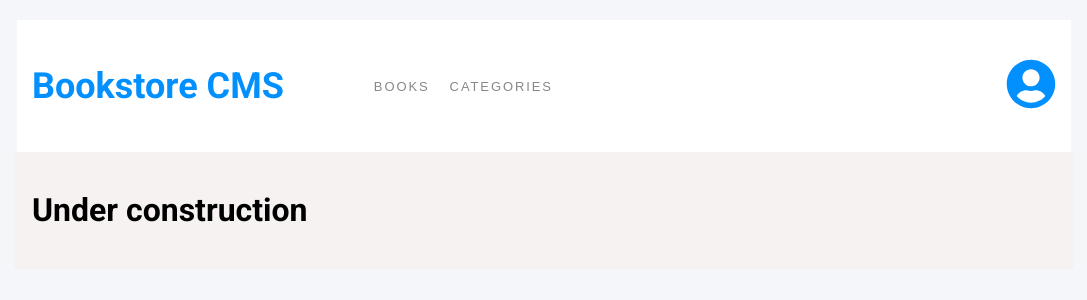
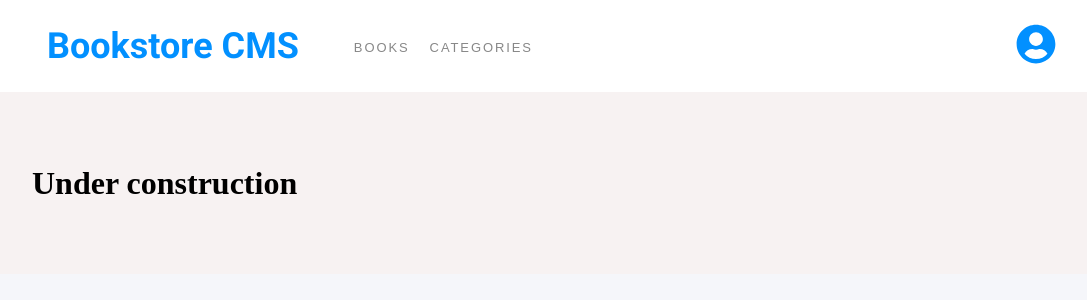
Before and after one commit to codehass/bookstore, a React (Create React App) app: page /categories in a window 1280 px wide. Shown: the top 300 px of the page, without its empty margins (96-1183 px from the left). Built offline with nearby package versions, Linux system fonts and the light colour scheme; the HTML template or start-up script is replaced by a standard one.

Commit message:
Make changes

```diff
--- a/src/components/addnew.js
+++ b/src/components/addnew.js
@@ -21,11 +21,16 @@ const Addnew = () => {
     e.preventDefault();
     dispatch(addBook(state));
     setState({
-      item_id: '', title: '', author: '', category: '',
+      item_id: '',
+      title: '',
+      author: '',
+      category: '',
     });
   };
 
   return (
+    <>
+      <h2 className="form-title">ADD NEW BOOK</h2>
       <form onSubmit={addToStore}>
         <input
           type="text"
@@ -46,6 +51,7 @@ const Addnew = () => {
 
         <input type="submit" placeholder="ADD BOOK" className="add-btn" />
       </form>
+    </>
   );
 };
 
--- a/src/components/book.js
+++ b/src/components/book.js
@@ -19,7 +19,7 @@ const Book = ({
           <div>
             <div className="category">{category}</div>
             <div className="title">{title}</div>
-            <div>{author}</div>
+            <div className="author">{author}</div>
           </div>
           <div className="btns">
             <button type="button" className="action-btn">
--- a/src/components/categories.js
+++ b/src/components/categories.js
@@ -2,7 +2,7 @@ import React from 'react';
 
 const Categories = () => (
   <div className="books">
-    <h1>Under construction</h1>
+    <h1 className="categ">Under construction</h1>
   </div>
 );
 
--- a/src/index.css
+++ b/src/index.css
@@ -20,14 +20,13 @@ a {
   justify-content: space-between;
   align-items: center;
   width: 80%;
-  margin: 20px auto auto auto;
-  padding: 15px;
+  margin: 0 auto auto auto;
+  padding: 10px 4%;
   background-color: #fff;
 }
 
 .nav-list {
   display: flex;
-  gap: 50px;
   align-items: center;
 }
 
@@ -41,6 +40,7 @@ a {
   color: #0290ff;
   font-size: 36px;
   font-weight: bold;
+  margin: 15px;
 }
 
 /* book styling */
@@ -50,15 +50,15 @@ a {
   margin: auto;
   display: flex;
   flex-direction: column;
-  gap: 50px;
-  padding: 18px;
+  gap: 13px;
+  padding: 4%;
   background: rgb(247, 242, 242);
 }
 
 .book {
   width: 90%;
   margin: auto;
-  padding: 30px;
+  padding: 15px 30px;
   display: flex;
   justify-content: space-between;
   align-items: center;
@@ -69,7 +69,7 @@ a {
 .add-book {
   width: 80%;
   margin: auto;
-  padding: 20px;
+  padding: 20px 4% 72px 4%;
   background: #fff;
   margin-bottom: 40px;
 }
@@ -102,11 +102,14 @@ form {
 }
 
 .action-btn {
-  padding: 0 8px;
+  font-family: 'Roboto Slab', serif;
+  background-color: transparent;
   border: none;
-  background-color: #fff;
-  font-size: 18px;
   color: #4386bf;
+  font-size: 0.875rem;
+  font-weight: 300;
+  align-items: center;
+  cursor: pointer;
 }
 
 .remove-btn {
@@ -116,11 +119,12 @@ form {
 
 .prog-btn {
   background-color: #0290ff;
+  font-family: 'Roboto Slab', serif;
+  letter-spacing: 0.5px;
   color: #fff;
-  font-size: 16px;
   border: none;
-  height: 40px;
-  width: 200px;
+  height: 35px;
+  width: 180px;
   border-radius: 5px;
   cursor: pointer;
 }
@@ -143,9 +147,16 @@ form {
 }
 
 .title {
-  margin: 10px 0;
+  font-family: 'Roboto Slab', serif;
+  margin-top: 0.188rem;
   font-size: 1.375rem;
   letter-spacing: -0.2px;
+}
+
+.author {
+  font-size: 0.875rem;
+  font-weight: 300;
+  color: #4386bf;
 }
 
 .category {
@@ -157,8 +168,8 @@ form {
 }
 
 .user {
-  width: 50px;
-  height: 50px;
+  width: 40px;
+  height: 40px;
   color: #0290ff;
 }
 
@@ -200,3 +211,34 @@ form {
   color: #121212;
   letter-spacing: 1.9px;
 }
+
+.progress-stat {
+  font-family: 'Montserrat', sans-serif;
+  color: #121212;
+  font-size: 2rem;
+}
+
+.completed {
+  font-size: 0.875rem;
+  opacity: 0.5;
+  font-family: 'Montserrat', sans-serif;
+  color: #121212;
+}
+
+.form-title {
+  font-family: 'Montserrat', sans-serif;
+  font-size: 1.25rem;
+  font-weight: 700;
+  letter-spacing: -0.18px;
+  color: #888;
+}
+
+.categ {
+  font-family: 'Roboto Slab', serif;
+  font-size: 2em;
+  margin-block-start: 0.67em;
+  margin-block-end: 0.67em;
+  margin-inline-start: 0;
+  margin-inline-end: 0;
+  font-weight: bold;
+}
```
Lines whose indentation alone changed are shown as unchanged.
